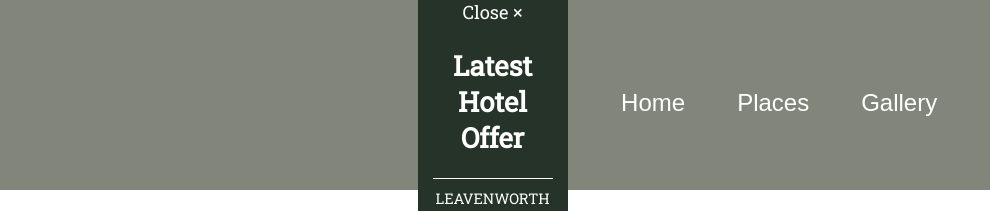
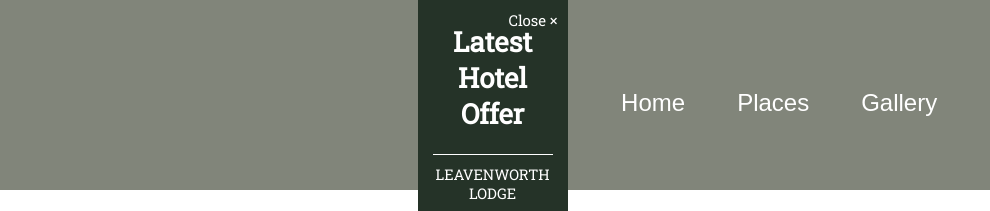
Before and after one commit to roggenbailey/PNW1, a plain HTML site: page places.html in a window 1280 px wide. Shown: the top 211 px of the page, 290-1280 px from the left. Drawn offline with Linux system fonts and the light colour scheme; a web font is replaced by a local one.

Commit message:
Update styles1.css

```diff
--- a/css/styles1.css
+++ b/css/styles1.css
@@ -272,3 +272,11 @@
 margin: 70px auto 10px auto;
 width: 250px;
 text-align: center;}
+
+.close-btn {
+  position: absolute;
+  top: 10px;
+  right: 10px;
+  font-size: 15px;
+  cursor: pointer;
+}
```
